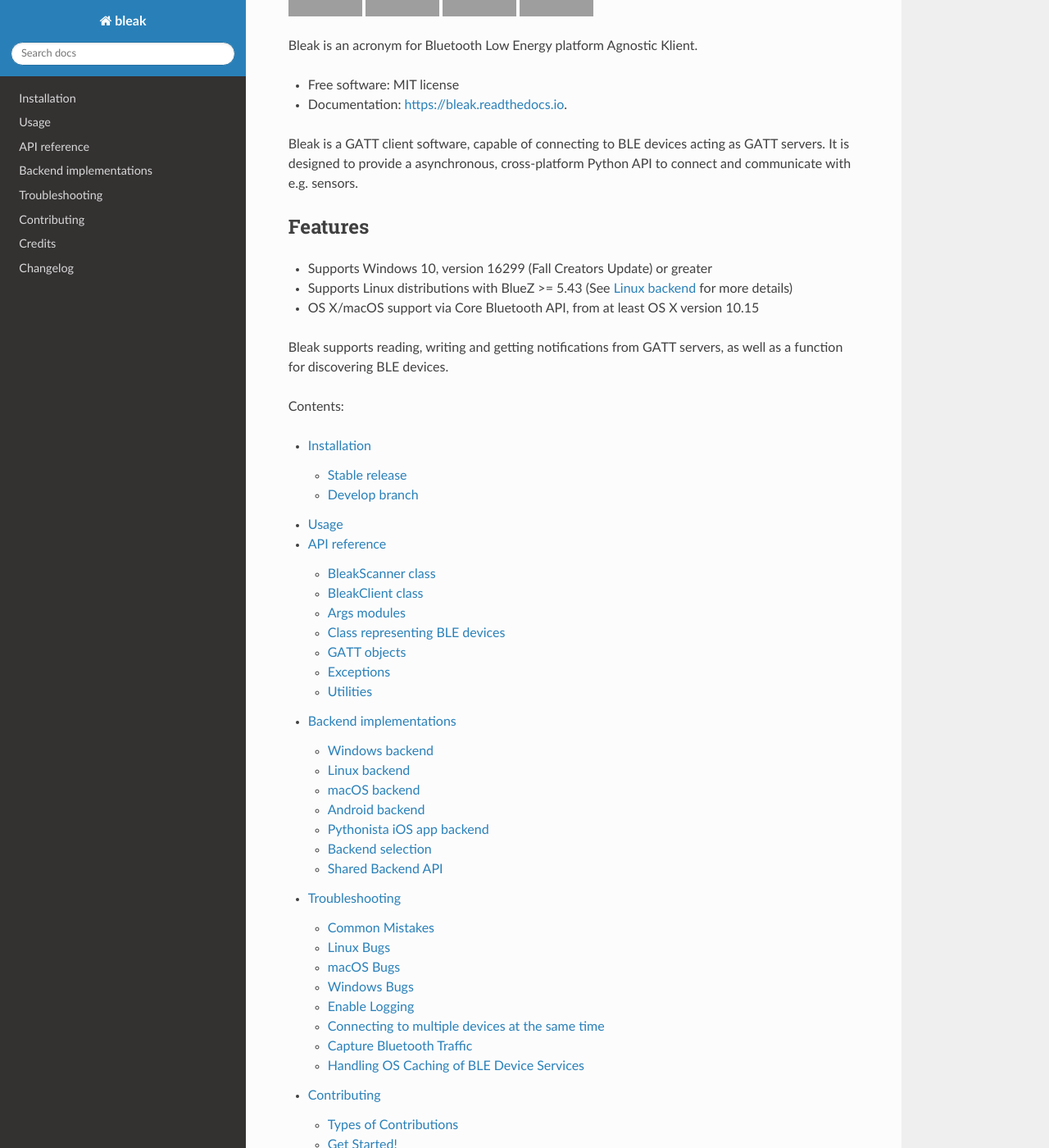
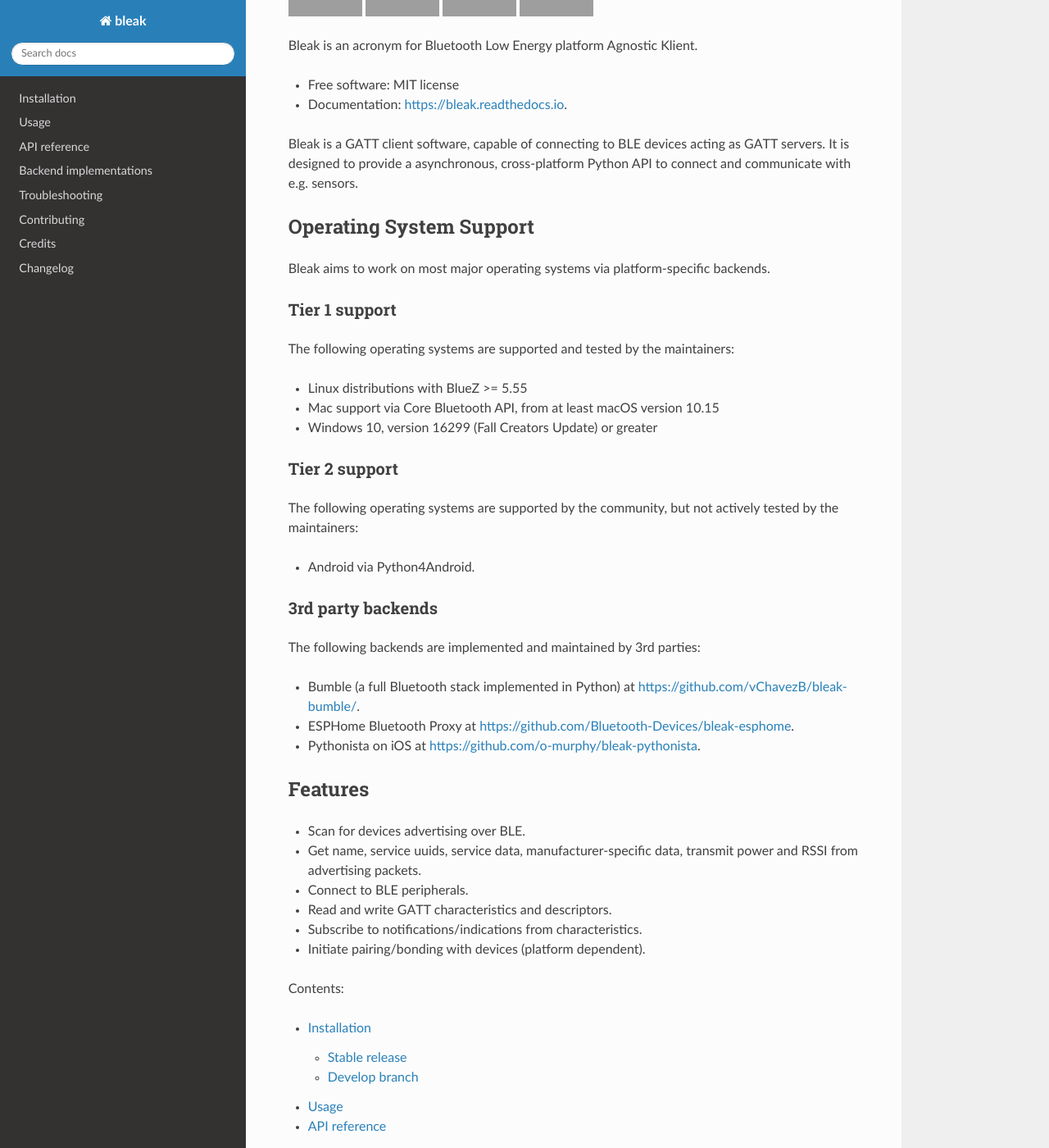
Before and after one commit to hbldh/bleak, a Sphinx documentation site: the page built from docs/index.rst, in a window 1280 px wide and 1400 px high, scrolled down 372 px. Shown: the whole window at 82% size. Built offline with Sphinx 7.4.7 and the Read the Docs theme 3.1.0, drawn with Linux system fonts in a browser that asks for light colours; grey boxes are pictures that could not be loaded.

Commit message:
docs: update support section
Split support section into OS/backends and features.

Backend support section now lists third-party backends. Android backend
is called out as tier 2 support since it has been under-maintained due
to being too time consuming to test.

```diff
--- a/docs/index.rst
+++ b/docs/index.rst
@@ -33,15 +33,48 @@ acting as GATT servers. It is designed to provide a asynchronous,
 cross-platform Python API to connect and communicate with e.g. sensors.
 
 
+Operating System Support
+------------------------
+
+Bleak aims to work on most major operating systems via platform-specific backends.
+
+Tier 1 support
+~~~~~~~~~~~~~~
+
+The following operating systems are supported and tested by the maintainers:
+
+* Linux distributions with BlueZ >= 5.55
+* Mac support via Core Bluetooth API, from at least macOS version 10.15
+* Windows 10, version 16299 (Fall Creators Update) or greater
+
+Tier 2 support
+~~~~~~~~~~~~~~
+
+The following operating systems are supported by the community, but not actively
+tested by the maintainers:
+
+* Android via Python4Android.
+
+3rd party backends
+~~~~~~~~~~~~~~~~~~
+
+The following backends are implemented and maintained by 3rd parties:
+
+* Bumble (a full Bluetooth stack implemented in Python) at `<https://github.com/vChavezB/bleak-bumble/>`_.
+* ESPHome Bluetooth Proxy at `<https://github.com/Bluetooth-Devices/bleak-esphome>`_.
+* Pythonista on iOS at `<https://github.com/o-murphy/bleak-pythonista>`_.
+
+
 Features
 --------
 
-* Supports Windows 10, version 16299 (Fall Creators Update) or greater
-* Supports Linux distributions with BlueZ >= 5.43 (See :ref:`linux-backend` for more details)
-* OS X/macOS support via Core Bluetooth API, from at least OS X version 10.15
-
-Bleak supports reading, writing and getting notifications from
-GATT servers, as well as a function for discovering BLE devices.
+* Scan for devices advertising over BLE.
+* Get name, service uuids, service data, manufacturer-specific data, transmit
+  power and RSSI from advertising packets.
+* Connect to BLE peripherals.
+* Read and write GATT characteristics and descriptors.
+* Subscribe to notifications/indications from characteristics.
+* Initiate pairing/bonding with devices (platform dependent).
 
 Contents:
 
```
